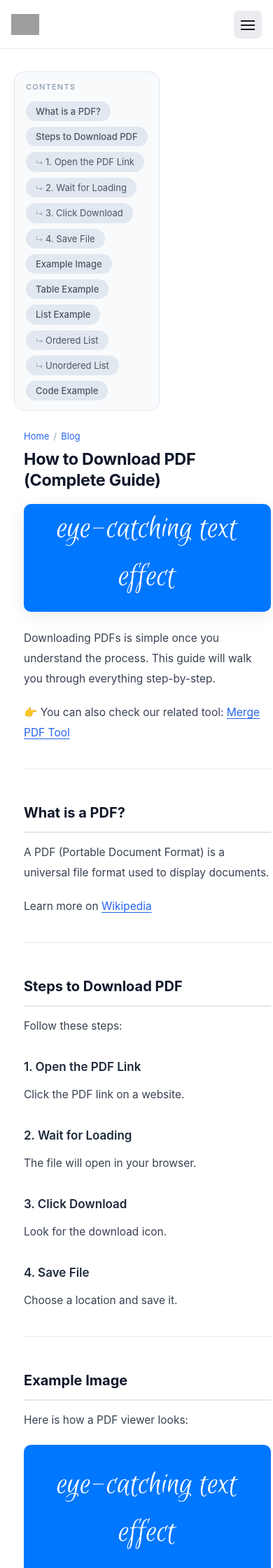
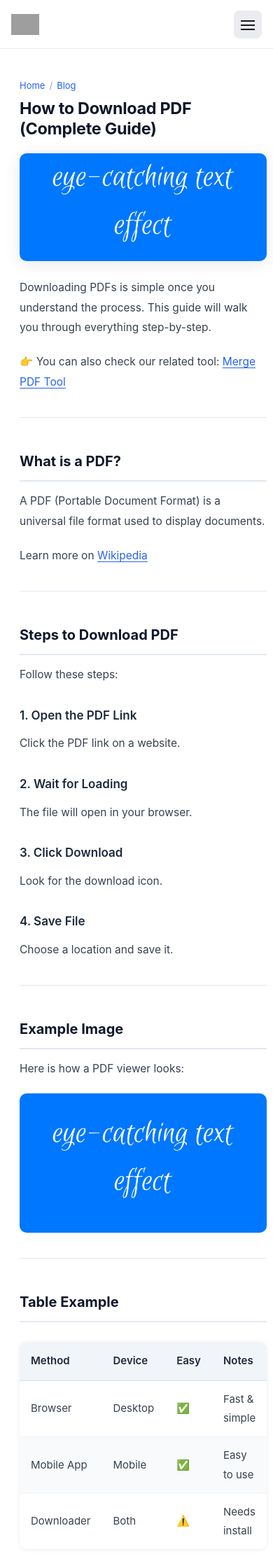
Before and after one commit to rforrupesh/pdf, a Jekyll site: the page built from _posts/2026-04-28-how-to-download-pdf.md, in a window 390 px wide. Shown: the top 2240 px of the page at 70% size. Built offline with Jekyll 4.4.1, drawn with Linux system fonts in a browser that asks for light colours; grey boxes are pictures that could not be loaded.

Commit message:
Update style.css

```diff
--- a/assets/css/style.css
+++ b/assets/css/style.css
@@ -210,19 +210,32 @@ nav {
 ========================= */
 .post-container {
   max-width: 1100px;
-  margin: 40px auto;
+  margin: 32px auto;
   padding: 0 20px;
   display: grid;
   grid-template-columns: 1fr 260px;
-  grid-template-rows: auto 1fr;
   gap: 0 50px;
   align-items: start;
 }
 
-/* Breadcrumb spans full width above both columns */
+/* Main content — column 1 */
+.post-main {
+  min-width: 0;
+  grid-column: 1;
+}
+
+/* Sidebar — column 2 */
+.post-sidebar {
+  grid-column: 2;
+  position: sticky;
+  top: 24px;
+}
+
+/* =========================
+   BREADCRUMB
+========================= */
 .post-breadcrumb {
-  grid-column: 1 / -1;
-  margin-bottom: 16px;
+  margin-bottom: 10px;
   font-size: 13px;
   color: #94a3b8;
   display: flex;
@@ -239,19 +252,6 @@ nav {
 
 .post-breadcrumb a:hover {
   color: #1d4ed8;
-}
-
-/* Main content — column 1 */
-.post-main {
-  min-width: 0;
-  grid-column: 1;
-}
-
-/* Sidebar — column 2 */
-.post-sidebar {
-  grid-column: 2;
-  position: sticky;
-  top: 24px;
 }
 
 /* =========================
@@ -274,6 +274,7 @@ nav {
   margin-bottom: 32px;
   box-shadow: 0 4px 24px rgba(0, 0, 0, 0.09);
   display: block;
+  loading: lazy;
 }
 
 /* =========================
@@ -385,7 +386,6 @@ nav {
   border-radius: 10px;
   overflow: hidden;
   box-shadow: 0 1px 6px rgba(0, 0, 0, 0.07);
-  /* mobile scroll */
   display: block;
   overflow-x: auto;
   -webkit-overflow-scrolling: touch;
@@ -431,6 +431,7 @@ nav {
   line-height: 1.65;
   margin: 24px 0;
   -webkit-overflow-scrolling: touch;
+  position: relative;
 }
 
 .post-content code {
@@ -589,12 +590,12 @@ nav {
     margin: 24px auto;
   }
 
-  /* Correct order: breadcrumb → sidebar TOC → content */
+  /* Order: breadcrumb → main content → sidebar TOC */
   .post-breadcrumb { order: 1; }
-  .post-sidebar    { order: 2; grid-column: 1; position: static; }
-  .post-main       { order: 3; }
+  .post-main       { order: 2; grid-column: 1; }
+  .post-sidebar    { order: 3; grid-column: 1; position: static; }
 
-  /* TOC becomes pill strip on tablet/mobile */
+  /* TOC becomes pill strip */
   #toc {
     display: flex;
     flex-wrap: wrap;
@@ -615,6 +616,15 @@ nav {
   #toc a.active {
     background: #dbeafe;
     color: #2563eb;
+    padding-left: 14px;
+  }
+
+  /* Hide h3 arrow on mobile pills */
+  .toc-h3 > a::before {
+    content: "";
+  }
+
+  .toc-h3 > a {
     padding-left: 14px;
   }
 }
@@ -642,26 +652,3 @@ nav {
     padding: 14px 16px;
   }
 }
-
-/* Breadcrumb no longer a grid item — remove full-width span */
-.post-breadcrumb {
-  grid-column: unset;
-  margin-bottom: 10px;
-  font-size: 13px;
-  color: #94a3b8;
-  display: flex;
-  align-items: center;
-  gap: 6px;
-  flex-wrap: wrap;
-}
-
-/* Container — single row, no row gap needed */
-.post-container {
-  max-width: 1100px;
-  margin: 32px auto;
-  padding: 0 20px;
-  display: grid;
-  grid-template-columns: 1fr 260px;
-  gap: 0 50px;
-  align-items: start;
-}
```
